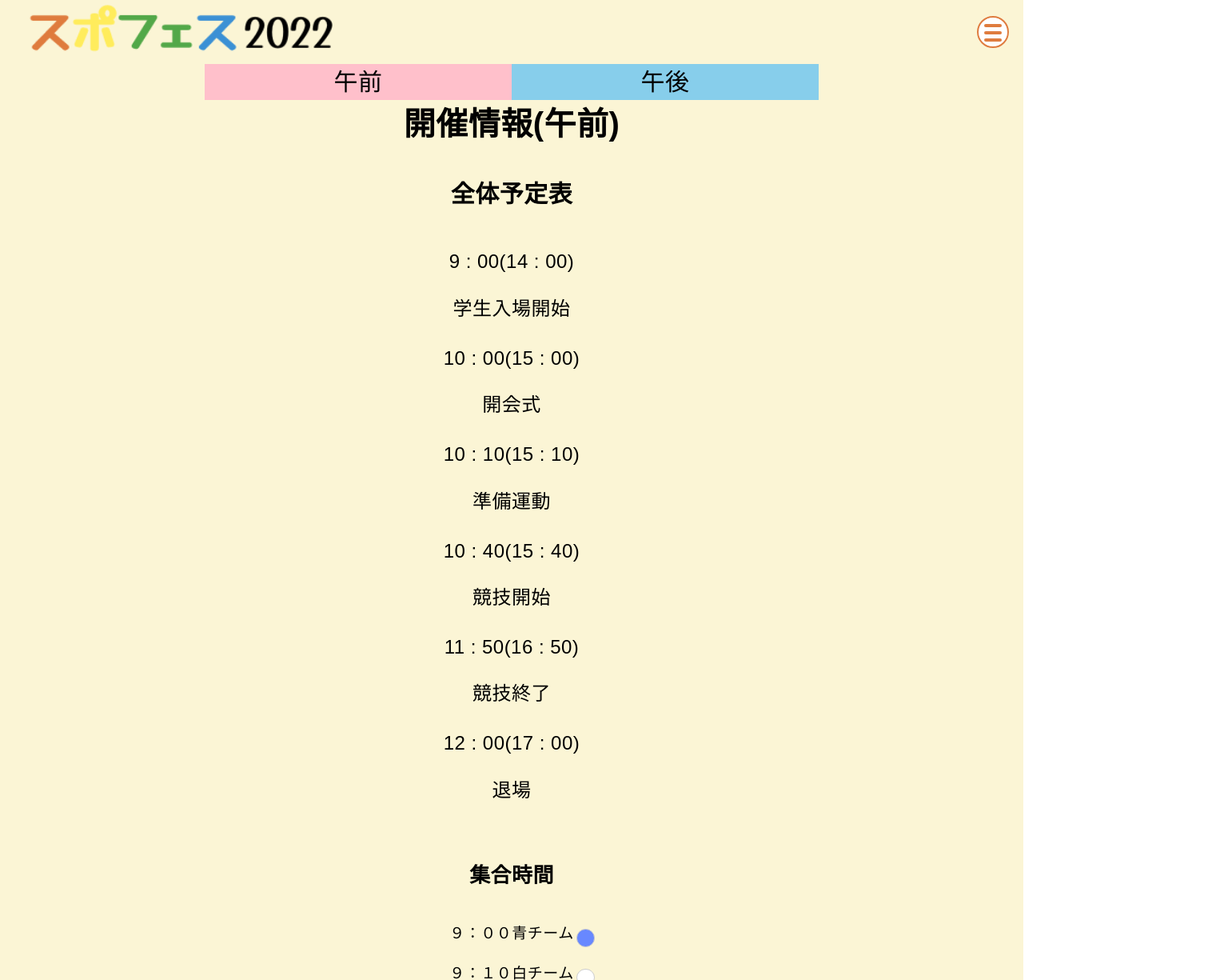
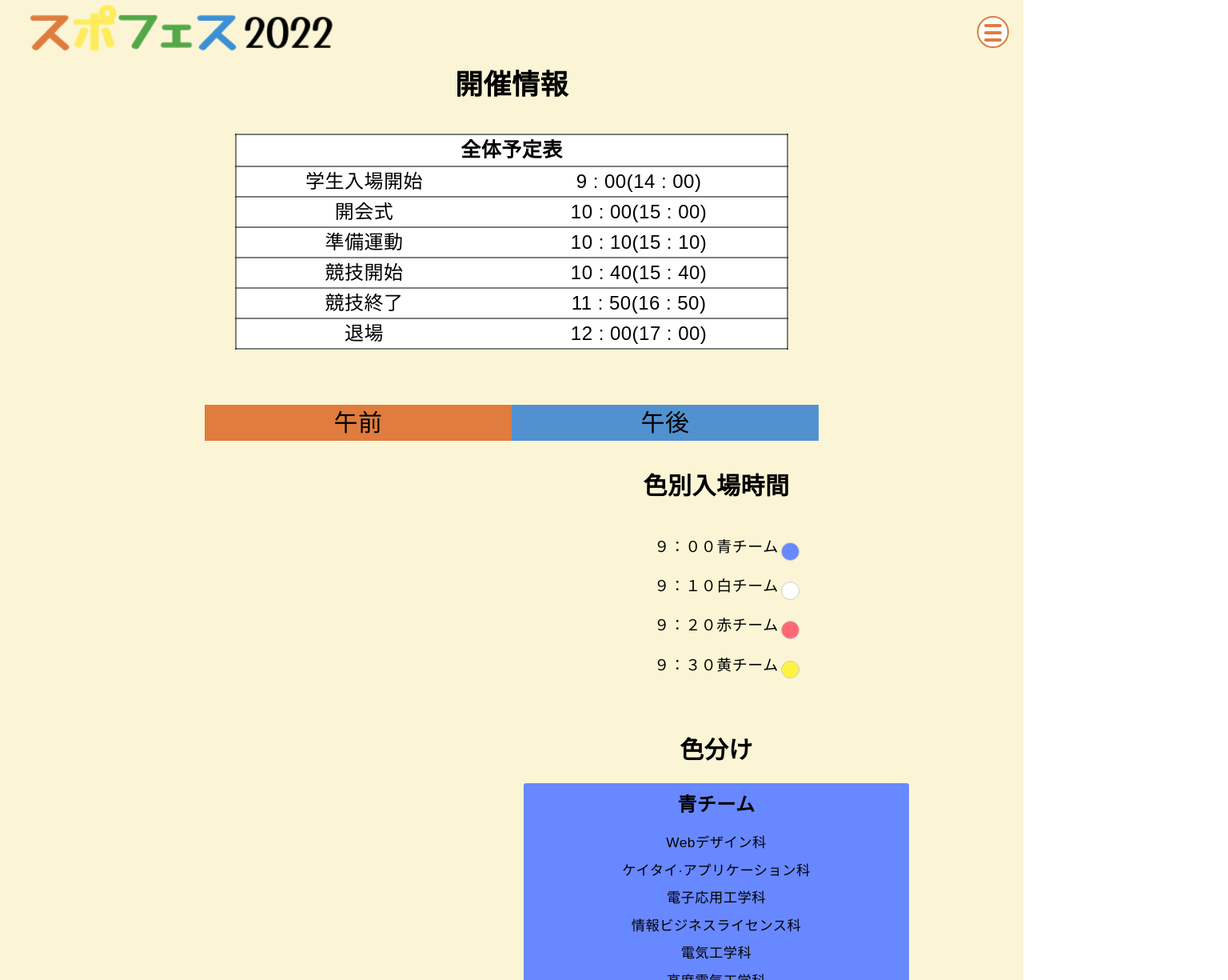
Before and after one commit to codelzn/jec_spfs_react, a Next.js app: page /venue in a window 1280 px wide. Shown: the top 1225 px of the page at 80% size, 1536 px wide, since content can reach past the window. Built offline with nearby package versions, Linux system fonts and the light colour scheme; a web font is replaced by a local one.

Commit message:
update:venue-css

```diff
--- a/pages/attention.tsx
+++ b/pages/attention.tsx
@@ -11,7 +11,7 @@ const Attention: NextPage = () => {
           注意事項｜第26回スポーツフェスティバル｜日本電子専門学校
         </title>
       </Head>
-      <HeadCom />
+      <HeadCom bgc='yellow' />
       <main>
         <h2>注意事項</h2>
         <details className="cont">
--- a/pages/competition.tsx
+++ b/pages/competition.tsx
@@ -31,7 +31,7 @@ const Competition: NextPage = () => {
           競技情報｜第26回スポーツフェスティバル｜日本電子専門学校
         </title>
       </Head>
-      <HeadCom />
+      <HeadCom bgc='yellow' />
       <main>
         <h2>競技情報</h2>
         <section className="mainSp">
--- a/pages/memory.tsx
+++ b/pages/memory.tsx
@@ -9,7 +9,7 @@ const Memory: NextPage = () => {
       <Head>
         <title key="title">思い出｜第26回スポーツフェスティバル｜日本電子専門学校</title>
       </Head>
-      <HeadCom />
+      <HeadCom bgc='yellow' />
       <main>
       <h2>思い出を残しましょう</h2>
       <section className="func">
--- a/pages/venue.tsx
+++ b/pages/venue.tsx
@@ -18,36 +18,58 @@ const Venue: NextPage = () => {
           開催情報｜第26回スポーツフェスティバル｜日本電子専門学校
         </title>
       </Head>
-      <HeadCom bgc='yellow' />
+      <HeadCom bgc="yellow" />
       <main>
-        <aside className='switchbar'>
+        <h2>開催情報</h2>
+        <section className="maintime">
+          <table>
+            <thead>
+              <tr>
+                <th colSpan={2}>全体予定表</th>
+              </tr>
+            </thead>
+            <tbody>
+              <tr>
+                <td>学生入場開始</td>
+                <td>9 : 00(14 : 00)</td>
+              </tr>
+              <tr>
+                <td>開会式</td>
+                <td>10 : 00(15 : 00)</td>
+              </tr>
+              <tr>
+                <td>準備運動</td>
+                <td>10 : 10(15 : 10)</td>
+              </tr>
+              <tr>
+                <td>競技開始</td>
+                <td>10 : 40(15 : 40)</td>
+              </tr>
+              <tr>
+                <td>競技終了</td>
+                <td>11 : 50(16 : 50)</td>
+              </tr>
+              <tr>
+                <td>退場</td>
+                <td>12 : 00(17 : 00)</td>
+              </tr>
+            </tbody>
+          </table>
+        </section>
+        <aside className="switchbar">
           <ul>
             <li onClick={() => setActiveCon(true)}>午前</li>
             <li onClick={() => setActiveCon(false)}>午後</li>
           </ul>
         </aside>
-        <article className={`content content1 ${activeCon ? 'active' : ''}`}>
+        <div className="outside">
+          <div className={`movebox ${activeCon ? '' : 'active'}`}>
+            <article
+              className={`content content1 ${activeCon ? 'active' : ''}`}
+            >
               <section className="maincontent">
-            <h2>開催情報(午前)</h2>
-            <section className="time1">
-              <h3>全体予定表</h3>
-              <dl>
-                <dt>9 : 00(14 : 00)</dt>
-                <dd>学生入場開始</dd>
-                <dt>10 : 00(15 : 00)</dt>
-                <dd>開会式</dd>
-                <dt>10 : 10(15 : 10)</dt>
-                <dd>準備運動</dd>
-                <dt>10 : 40(15 : 40)</dt>
-                <dd>競技開始</dd>
-                <dt>11 : 50(16 : 50)</dt>
-                <dd>競技終了</dd>
-                <dt>12 : 00(17 : 00)</dt>
-                <dd>退場</dd>
-              </dl>
-            </section>
                 <section className="time2">
-              <h3>集合時間</h3>
+                  <h3>色別入場時間</h3>
                   <ul>
                     <li>
                       ９：００
@@ -102,35 +124,14 @@ const Venue: NextPage = () => {
                     </ul>
                   </section>
                 </section>
-            <div className="tonext">
-              <Link href="/attention">
-                <a>注意事項</a>
-              </Link>
-            </div>
               </section>
             </article>
-        <article className={`content content2 ${activeCon ? '' : 'active'}`}>
+            <article
+              className={`content content2 ${activeCon ? '' : 'active'}`}
+            >
               <section className="maincontent">
-            <h2>開催情報(午後)</h2>
-            <section className="time1">
-              <h3>全体予定表</h3>
-              <dl>
-                <dt>9 : 00(14 : 00)</dt>
-                <dd>学生入場開始</dd>
-                <dt>10 : 00(15 : 00)</dt>
-                <dd>開会式</dd>
-                <dt>10 : 10(15 : 10)</dt>
-                <dd>準備運動</dd>
-                <dt>10 : 40(15 : 40)</dt>
-                <dd>競技開始</dd>
-                <dt>11 : 50(16 : 50)</dt>
-                <dd>競技終了</dd>
-                <dt>12 : 00(17 : 00)</dt>
-                <dd>退場</dd>
-              </dl>
-            </section>
                 <section className="time2">
-              <h3>集合時間</h3>
+                  <h3>色別入場時間</h3>
                   <ul>
                     <li>
                       １３：３０
@@ -185,13 +186,15 @@ const Venue: NextPage = () => {
                     </ul>
                   </section>
                 </section>
+              </section>
+            </article>
+          </div>
+        </div>
         <div className="tonext">
           <Link href="/attention">
             <a>注意事項</a>
           </Link>
         </div>
-          </section>
-        </article>
       </main>
     </div>
   );
--- a/styles/Home.module.scss
+++ b/styles/Home.module.scss
@@ -37,7 +37,7 @@
         align-items: center;
         padding-bottom: vh(40);
         h2 {
-          font-size: vw(50);
+          font-size: 2.1875rem;
           color: $catch-color;
           margin-bottom: vh(20);
         }
--- a/styles/Venue.module.scss
+++ b/styles/Venue.module.scss
@@ -5,7 +5,36 @@
     main {
       max-width: 768px;
       margin: 80px auto 0;
+      h2 {
+        text-align: center;
+        font-size: 2.1875rem;
+        margin-bottom: vh(40);
+      }
+      .maintime {
+        table {
+          width: 90%;
+          max-width: 768px;
+          margin: 0 auto;
+          background-color: #fff;
+          border-collapse: collapse;
+          text-align: center;
+          font-weight: 200;
+          tr,
+          td,
+          th {
+            border: 2px solid rgba(0,0,0,0.5);
+          }
+          th {
+            font-size: 1.5625rem;
+          }
+        }
+
+      }
       .switchbar {
+        position: sticky;
+        top: 80px;
+        z-index: 30;
+        margin: vh(80) auto vh(40);
         ul {
           display: flex;
           flex-direction: row;
@@ -13,44 +42,38 @@
             flex: 1;
             text-align: center;
             font-size: 1.875rem;
-            background-color: pink;
+            color: #000;
+            background-color: $venue-menu-first;
             &:nth-child(2) {
-              background-color: skyblue;
+              background-color: $venue-menu-second;
+            }
+            &.active {
+              filter: drop-shadow(0 0 0.5rem $venue-menu-first);
             }
           }
         }
       }
+      .outside {
+        width: 100vw;
+        overflow: hidden;
+      }
+      .movebox {
+        transition: all 0.25s ease-in-out;
+        transform: translateX(0);
+        width: 200vw;
+        overflow: hidden;
+        &.active {
+          transform: translateX(-100vw);
+        }
+      }
       .content {
-        width: 100%;
+        width: 100vw;
+        float: left;
         .maincontent {
           width: 100%;
           display: flex;
           flex-direction: column;
           align-items: center;
-          h2 {
-            margin-bottom: vh(40);
-            font-size: vh(40);
-          }
-          .time1 {
-            width: 100%;
-            h3 {
-              font-size: vh(36);
-              text-align: center;
-              margin-bottom: vh(22);
-            }
-            dl {
-              display: flex;
-              flex-direction: column;
-              align-items: center;
-              margin-bottom: vh(80);
-              dt {
-                margin-top: vh(30);
-              }
-              dd {
-                margin-top: vh(26);
-              }
-            }
-          }
           .time2 {
             width: 100%;
             h3 {
@@ -143,29 +166,9 @@
               }
             }
           }
-          .tonext {
-            position: relative;
-            font-size: vh(28);
-            margin-bottom: vh(50);
-            a {
-              color: #000;
-            }
-            &::after {
-              content: "";
-              display: block;
-              position: absolute;
-              right: -24px;
-              top: 5px;
-              width: 22px;
-              height: 22px;
-              background: url("/images/btn_after.svg") no-repeat;
-              background-size: contain;
-            }
-          }
         }
       }
       .content1 {
-        display: none;
         .maincontent {
           left: 0;
         }
@@ -174,7 +177,6 @@
         }
       }
       .content2 {
-        display: none;
         .maincontent {
           right: 0;
         }
@@ -182,15 +184,31 @@
           display: flex;
         }
       }
+      .tonext {
+        text-align: center;
+        font-size: vh(28);
+        padding-bottom: vh(50);
+        a {
+          position: relative;
+          color: #000;
+          &::after {
+            content: "";
+            display: block;
+            position: absolute;
+            right: -22px;
+            top: 4px;
+            width: 22px;
+            height: 22px;
+            background: url("/images/btn_after.svg") no-repeat;
+            background-size: contain;
+          }
+        }
+      }
     }
     @media only screen and (min-width: 450px) {
       main {
         .content {
           .maincontent {
-            h2 {
-              font-size: 2.5rem;
-            }
-            .time1,
             .time2 {
               h3 {
                 font-size: 1.875rem;
--- a/styles/globalColor.scss
+++ b/styles/globalColor.scss
@@ -16,3 +16,6 @@ $catch-color: $text-orange;
 $catch-text-color: #000;
 // Homeページのボタンの色
 $home-btn-color: $text-orange;
+// Venueページのメニュー色
+$venue-menu-first: $text-orange;
+$venue-menu-second: $bgc-blue;
```
Lines whose indentation alone changed are shown as unchanged.
